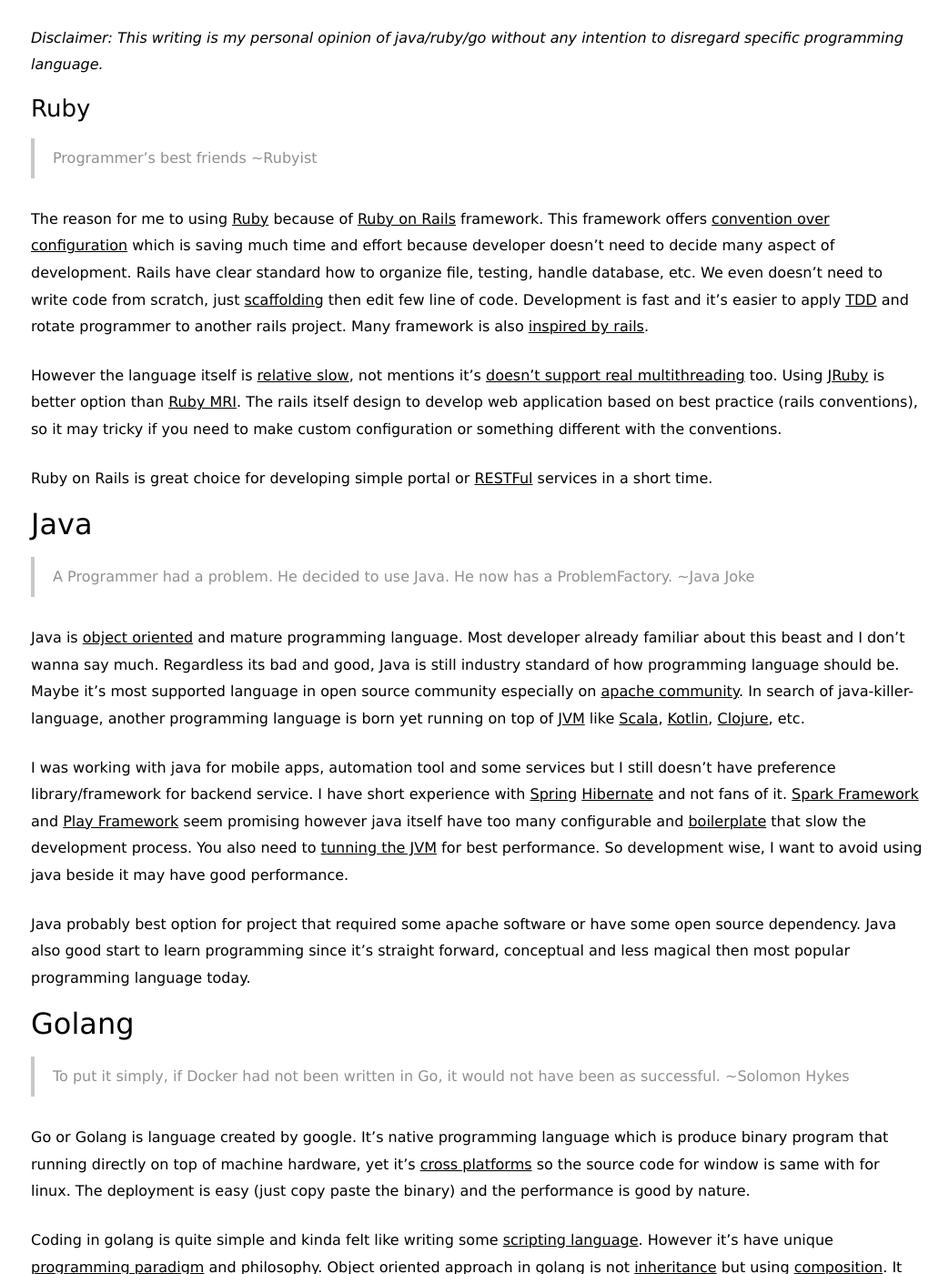
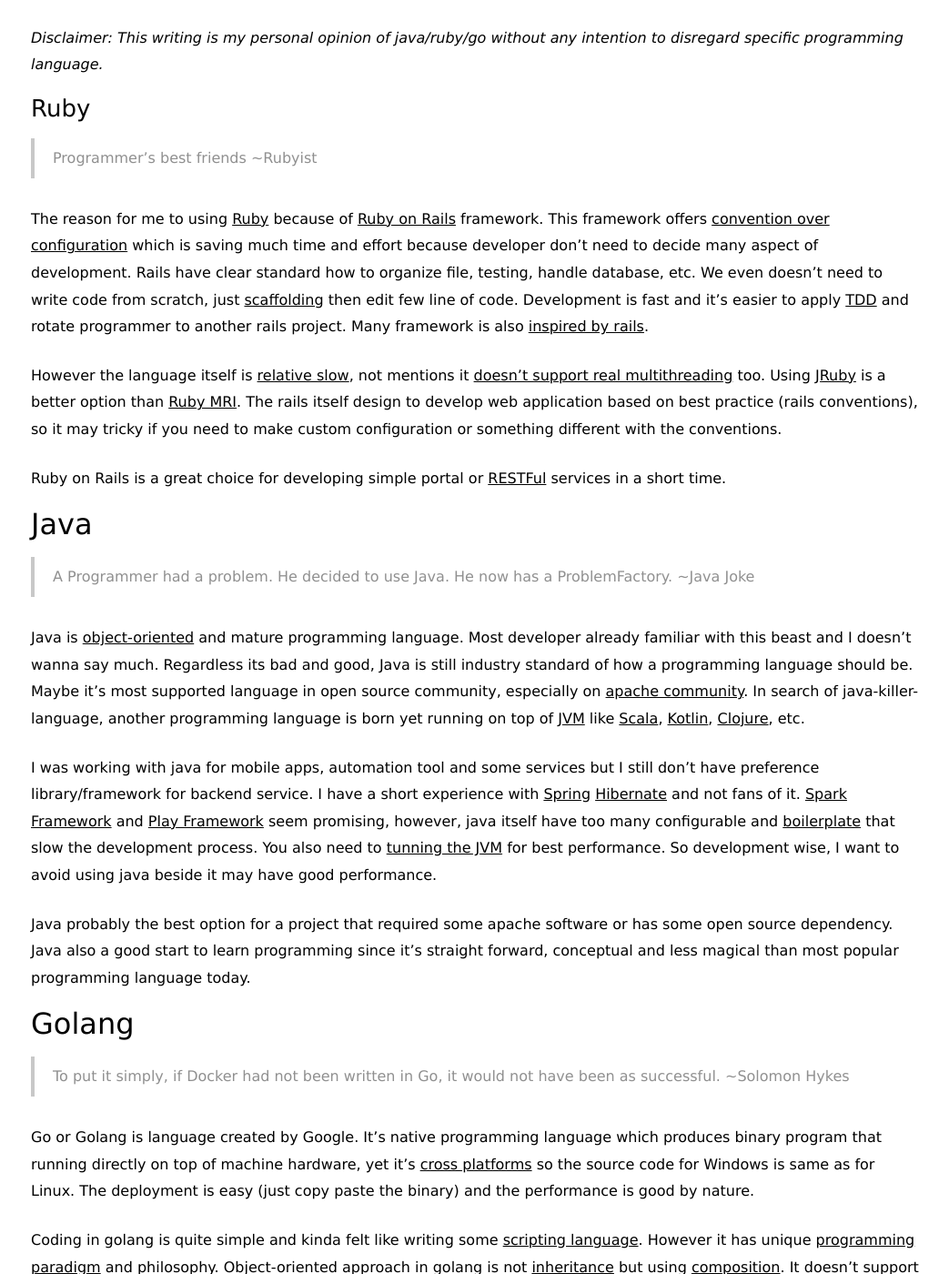
Before and after one commit to imantung/imantung.github.io, a Jekyll site: the page built from blog/_posts/2017-12-25-ruby-or-java-or-go.md, in a window 1280 px wide and 1400 px high, scrolled down 473 px. Shown: the whole window at 91% size, without its empty margins (116-1159 px from the left). Built offline with Jekyll 4.4.1, drawn with Linux system fonts in a browser that asks for light colours; nearby versions of some CDN libraries; comment, search, counter and statistics services are not loaded; some of the changed text lies outside the part shown.

Commit message:
fix wording

```diff
--- a/blog/_posts/2017-12-25-ruby-or-java-or-go.md
+++ b/blog/_posts/2017-12-25-ruby-or-java-or-go.md
@@ -9,7 +9,7 @@
 
 In our company, we adopt [microservices](http://microservices.io/) architectural and it's allowed us to decide our own programming language and technology stack. And these are 3 most chosen language: [Ruby](https://www.ruby-lang.org/), [Java](https://www.java.com/en/), [Golang](golang.org).
 
-Which one is better for microservices? None. I always believe that choice of language and architecture design decision is subjective based on knowledge, experience and preference of developer. Even [design pattern](https://en.wikipedia.org/wiki/Software_design_pattern) almost felt like propaganda for me. Every programming language have pro-contra and it's not only single person decision. Golang maybe powerful, but will you choose it if only yourself that able writing go code in whole company? We must consider people, learning curve, team culture and project needs before choose the language.
+Which one is better for microservices? None. I always believe that choice of language and architecture design decision is subjective based on knowledge, experience and preference of developer. Even [design pattern](https://en.wikipedia.org/wiki/Software_design_pattern) almost felt like propaganda for me. Every programming language has pro-contra and it's not only single person decision. Golang maybe powerful, but will you choose if only yourself that able writing the code in whole company? We must consider people, learning curve, team culture and project needs before choosing the language.
 
 *Disclaimer: This writing is my personal opinion of java/ruby/go without any intention to disregard specific programming language.*
 
@@ -17,36 +17,36 @@
 
 > Programmer's best friends ~Rubyist
 
-The reason for me to using [Ruby](https://www.ruby-lang.org/en/) because of [Ruby on Rails](http://rubyonrails.org/) framework. This framework offers [convention over configuration](https://en.wikipedia.org/wiki/Convention_over_configuration) which is saving much time and effort because developer doesn't need to decide many aspect of development. Rails have clear standard how to organize file, testing, handle database, etc. We even doesn't need to write code from scratch, just [scaffolding](https://en.wikipedia.org/wiki/Scaffold_(programming)) then edit few line of code. Development is fast and it's easier to apply [TDD](https://en.wikipedia.org/wiki/Test-driven_development) and rotate programmer to another rails project. Many framework is also [inspired by rails](https://www.quora.com/What-are-some-web-frameworks-that-use-conventions-similar-to-Rails).
+The reason for me to using [Ruby](https://www.ruby-lang.org/en/) because of [Ruby on Rails](http://rubyonrails.org/) framework. This framework offers [convention over configuration](https://en.wikipedia.org/wiki/Convention_over_configuration) which is saving much time and effort because developer don't need to decide many aspect of development. Rails have clear standard how to organize file, testing, handle database, etc. We even doesn't need to write code from scratch, just [scaffolding](https://en.wikipedia.org/wiki/Scaffold_(programming)) then edit few line of code. Development is fast and it's easier to apply [TDD](https://en.wikipedia.org/wiki/Test-driven_development) and rotate programmer to another rails project. Many framework is also [inspired by rails](https://www.quora.com/What-are-some-web-frameworks-that-use-conventions-similar-to-Rails).
 
-However the language itself is [relative slow](https://stackoverflow.com/questions/2529852/why-do-people-say-that-ruby-is-slow), not mentions it's [doesn't support real multithreading](https://stackoverflow.com/questions/56087/does-ruby-have-real-multithreading) too. Using [JRuby](http://jruby.org/) is better option than [Ruby MRI](https://en.wikipedia.org/wiki/Ruby_MRI). The rails itself design to develop web application based on best practice (rails conventions), so it may tricky if you need to make custom configuration or something different with the conventions.
+However the language itself is [relative slow](https://stackoverflow.com/questions/2529852/why-do-people-say-that-ruby-is-slow), not mentions it [doesn't support real multithreading](https://stackoverflow.com/questions/56087/does-ruby-have-real-multithreading) too. Using [JRuby](http://jruby.org/) is a better option than [Ruby MRI](https://en.wikipedia.org/wiki/Ruby_MRI). The rails itself design to develop web application based on best practice (rails conventions), so it may tricky if you need to make custom configuration or something different with the conventions.
 
-Ruby on Rails is great choice for developing simple portal or [RESTFul](/restful-revisit) services in a short time.
+Ruby on Rails is a great choice for developing simple portal or [RESTFul](/restful-revisit) services in a short time.
 
 ## Java
 
 > A Programmer had a problem. He decided to use Java. He now has a ProblemFactory. ~Java Joke
 
-Java is [object oriented](https://en.wikipedia.org/wiki/Object-oriented_programming) and mature programming language. Most developer already familiar about this beast and I don't wanna say much. Regardless its bad and good, Java is still industry standard of how programming language should be. Maybe it's most supported language in open source community especially on [apache community](https://www.apache.org/). In search of java-killer-language, another programming language is born yet running on top of [JVM](https://en.wikipedia.org/wiki/Java_virtual_machine) like [Scala](https://www.scala-lang.org/), [Kotlin](https://kotlinlang.org/), [Clojure](https://clojure.org/), etc.
+Java is [object-oriented](https://en.wikipedia.org/wiki/Object-oriented_programming) and mature programming language. Most developer already familiar with this beast and I doesn't wanna say much. Regardless its bad and good, Java is still industry standard of how a programming language should be. Maybe it's most supported language in open source community, especially on [apache community](https://www.apache.org/). In search of java-killer-language, another programming language is born yet running on top of [JVM](https://en.wikipedia.org/wiki/Java_virtual_machine) like [Scala](https://www.scala-lang.org/), [Kotlin](https://kotlinlang.org/), [Clojure](https://clojure.org/), etc.
 
-I was working with java for mobile apps, automation tool and some services but I still doesn't have preference library/framework for backend service. I have short experience with [Spring](https://spring.io/) [Hibernate](http://hibernate.org/) and not fans of it. [Spark Framework](http://sparkjava.com/) and [Play Framework](https://www.playframework.com/) seem promising however java itself have too many configurable and [boilerplate](https://en.wikipedia.org/wiki/Boilerplate_text) that slow the development process. You also need to [tunning the JVM](https://docs.oracle.com/cd/E13222_01/wls/docs81/perform/JVMTuning.html) for best performance. So development wise, I want to avoid using java beside it may have good performance.
+I was working with java for mobile apps, automation tool and some services but I still don't have preference library/framework for backend service. I have a short experience with [Spring](https://spring.io/) [Hibernate](http://hibernate.org/) and not fans of it. [Spark Framework](http://sparkjava.com/) and [Play Framework](https://www.playframework.com/) seem promising, however, java itself have too many configurable and [boilerplate](https://en.wikipedia.org/wiki/Boilerplate_text) that slow the development process. You also need to [tunning the JVM](https://docs.oracle.com/cd/E13222_01/wls/docs81/perform/JVMTuning.html) for best performance. So development wise, I want to avoid using java beside it may have good performance.
 
-Java probably best option for project that required some apache software or have some open source dependency. Java also good start to learn programming since it's straight forward, conceptual and less magical then most popular programming language today.
+Java probably the best option for a project that required some apache software or has some open source dependency. Java also a good start to learn programming since it's straight forward, conceptual and less magical than most popular programming language today.
 
 ## Golang
 
 > To put it simply, if Docker had not been written in Go, it would not have been as successful. ~Solomon Hykes
 
-Go or Golang is language created by google. It's native programming language which is produce binary program that running directly on top of machine hardware, yet it's [cross platforms](https://golang.org/doc/install/source#environment) so the source code for window is same with for linux. The deployment is easy (just copy paste the binary) and the performance is good by nature.
+Go or Golang is language created by Google. It's native programming language which  produces binary program that running directly on top of machine hardware, yet it's [cross platforms](https://golang.org/doc/install/source#environment) so the source code for Windows is same as for Linux. The deployment is easy (just copy paste the binary) and the performance is good by nature.
 
-Coding in golang is quite simple and kinda felt like writing some [scripting language](https://en.wikipedia.org/wiki/Scripting_language). However it's have unique [programming paradigm](https://en.wikipedia.org/wiki/Programming_paradigm) and philosophy. Object oriented approach in golang is not [inheritance](https://en.wikipedia.org/wiki/Inheritance_(object-oriented_programming)) but using [composition](https://www.goinggo.net/2015/09/composition-with-go.html). It doesn't support exception since it [threat error as value](https://blog.golang.org/errors-are-values).
+Coding in golang is quite simple and kinda felt like writing some [scripting language](https://en.wikipedia.org/wiki/Scripting_language). However it has unique [programming paradigm](https://en.wikipedia.org/wiki/Programming_paradigm) and philosophy. Object-oriented approach in golang is not [inheritance](https://en.wikipedia.org/wiki/Inheritance_(object-oriented_programming)) but using [composition](https://www.goinggo.net/2015/09/composition-with-go.html). It doesn't support exception since it [threat error as value](https://blog.golang.org/errors-are-values).
 
-Concurrency is one big plus of golang, it's using [parallelism instead of multithread](https://blog.golang.org/concurrency-is-not-parallelism). The lightweight thread in golang called [goroutine](https://tour.golang.org/concurrency/1). Every goroutine is isolated with another goroutine and only can communicate via [channel](https://tour.golang.org/concurrency/2). So no more [lock](https://en.wikipedia.org/wiki/Lock_(computer_science)) for [synchronization](https://en.wikipedia.org/wiki/Synchronization_(computer_science)). Golang even doesn't provide [pool](https://en.wikipedia.org/wiki/Thread_pool) by default, maybe because goroutine is super cheap, [1000 goroutine is comparable with 10 regular thread.](http://tleyden.github.io/blog/2014/10/30/goroutines-vs-threads/)
+Concurrency is one big plus of golang, it's using [parallelism instead of multithread](https://blog.golang.org/concurrency-is-not-parallelism). The lightweight thread in golang called [goroutine](https://tour.golang.org/concurrency/1). Every goroutine is isolated with another goroutine and only can communicate via [channel](https://tour.golang.org/concurrency/2). So no more [lock](https://en.wikipedia.org/wiki/Lock_(computer_science)) for [synchronization](https://en.wikipedia.org/wiki/Synchronization_(computer_science)). Golang even doesn't provide [pool](https://en.wikipedia.org/wiki/Thread_pool) by default, maybe because goroutine is super cheap, [1000 goroutine is comparable to 10 regular thread.](http://tleyden.github.io/blog/2014/10/30/goroutines-vs-threads/)
 
 [Garbage collection](https://en.wikipedia.org/wiki/Garbage_collection_(computer_science)) and [pointer](https://en.wikipedia.org/wiki/Garbage_collection_(computer_science)) also nice. We can say that golang have better garbage collection compare with other so far. Check my post regarding [memory on go](/memory-in-go).
 
-I like [Reflection](https://en.wikipedia.org/wiki/Reflection_(computer_programming)) library in golang too, it's much easier compare to java. However [collection](https://en.wikipedia.org/wiki/Collection_(abstract_data_type)) library is not so good.
+I like [Reflection](https://en.wikipedia.org/wiki/Reflection_(computer_programming)) library in golang too, it's much easier compared to java. However, [collection](https://en.wikipedia.org/wiki/Collection_(abstract_data_type)) library is not so good.
 
-Because golang relative young, discussion is still happening around best practice on golang. The choice of library is not as many as other popular language.
+Because golang relative young, discussion is still happening around best practice on golang. The choice of library is not as many as other popular languages.
 
 I prefer Golang for any possible project because of brute strength and simplicity.
```
Also changed, not shown: gist/_posts/2018-01-22-chef.md (+12 -1 lines).
